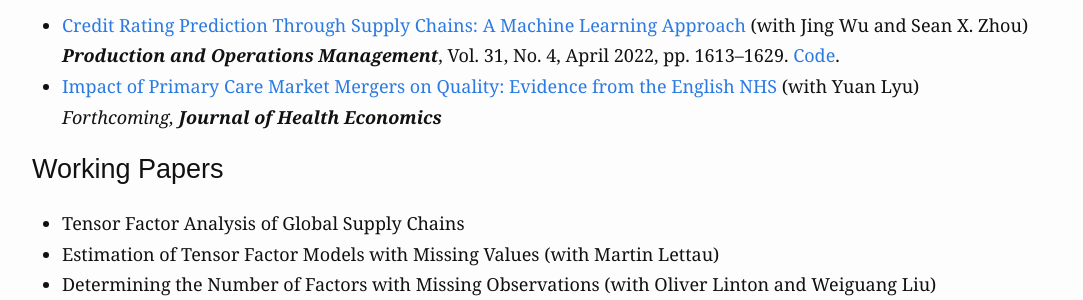
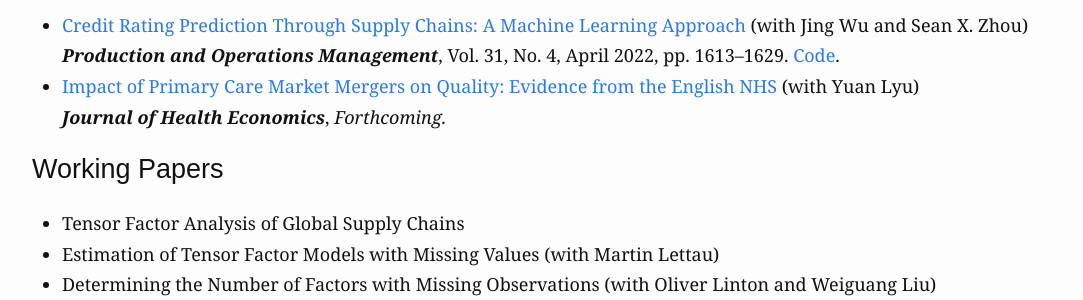
Before and after one commit to zhaocheng-zhang/zhaocheng-zhang.github.io, a Jekyll site: the page built from research.md, in a window 1280 px wide. Shown: the part 207-507 px from the top of the page, without its empty margins (98-1181 px from the left). Built offline with Jekyll 4.4.1, drawn with Linux system fonts in a browser that asks for light colours.

```diff
--- a/research.md
+++ b/research.md
@@ -9,7 +9,7 @@ slug: /research
 * [Credit Rating Prediction Through Supply Chains: A Machine Learning Approach](https://doi.org/10.1111/poms.13634) (with Jing Wu and Sean X. Zhou)\
    ***Production and Operations Management***, Vol. 31, No. 4, April 2022, pp. 1613–1629. <!--Media at [POMS](https://youtu.be/ybiD_tnwa2g) and [CUHK](https://cbk.bschool.cuhk.edu.hk/supply-chain-health-a-new-way-to-predict-credit-ratings/);--> [Code](https://github.com/zhaocheng-zhang/CreditRatingSC).
 * [Impact of Primary Care Market Mergers on Quality: Evidence from the English NHS](https://doi.org/10.1016/j.jhealeco.2025.103050) (with Yuan Lyu)\
-   *Forthcoming,* ***Journal of Health Economics***
+   ***Journal of Health Economics***, *Forthcoming.*
 
 
 ## Working Papers
```
